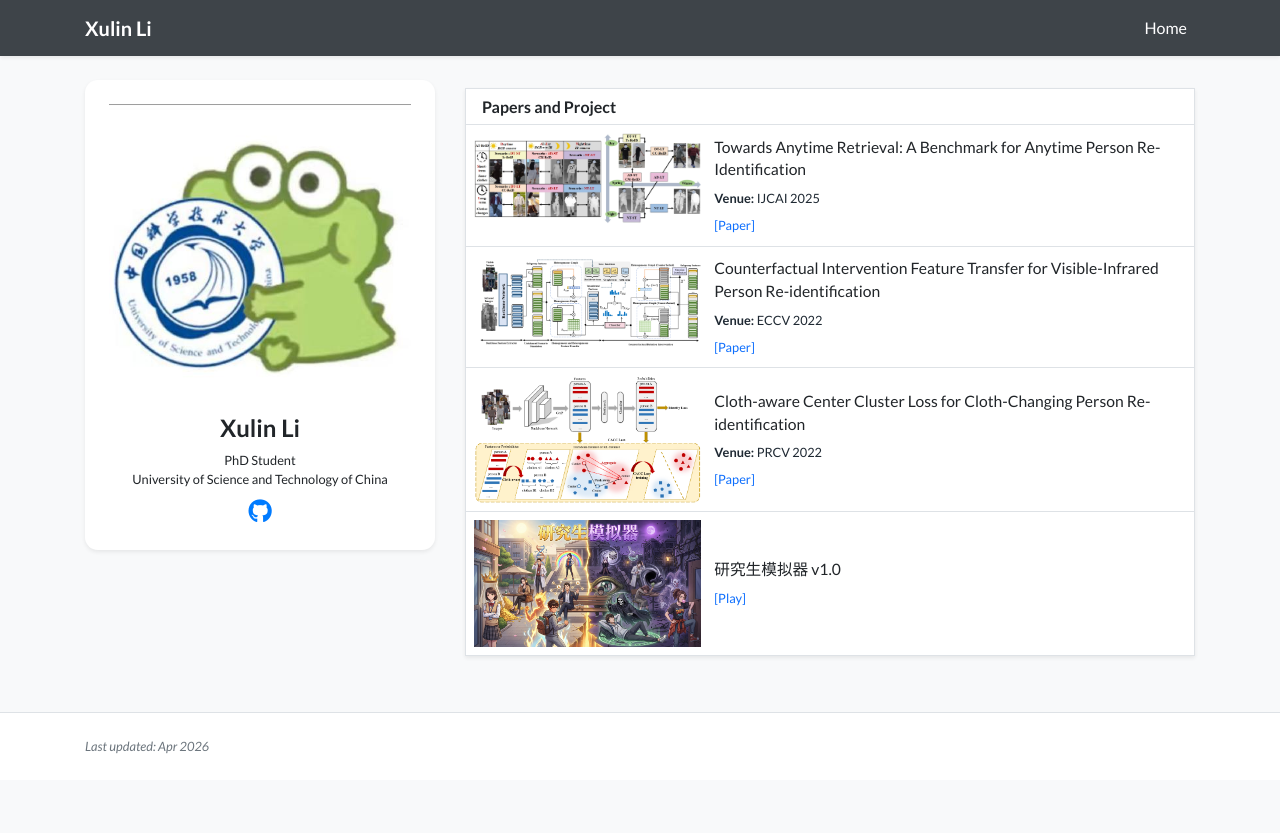
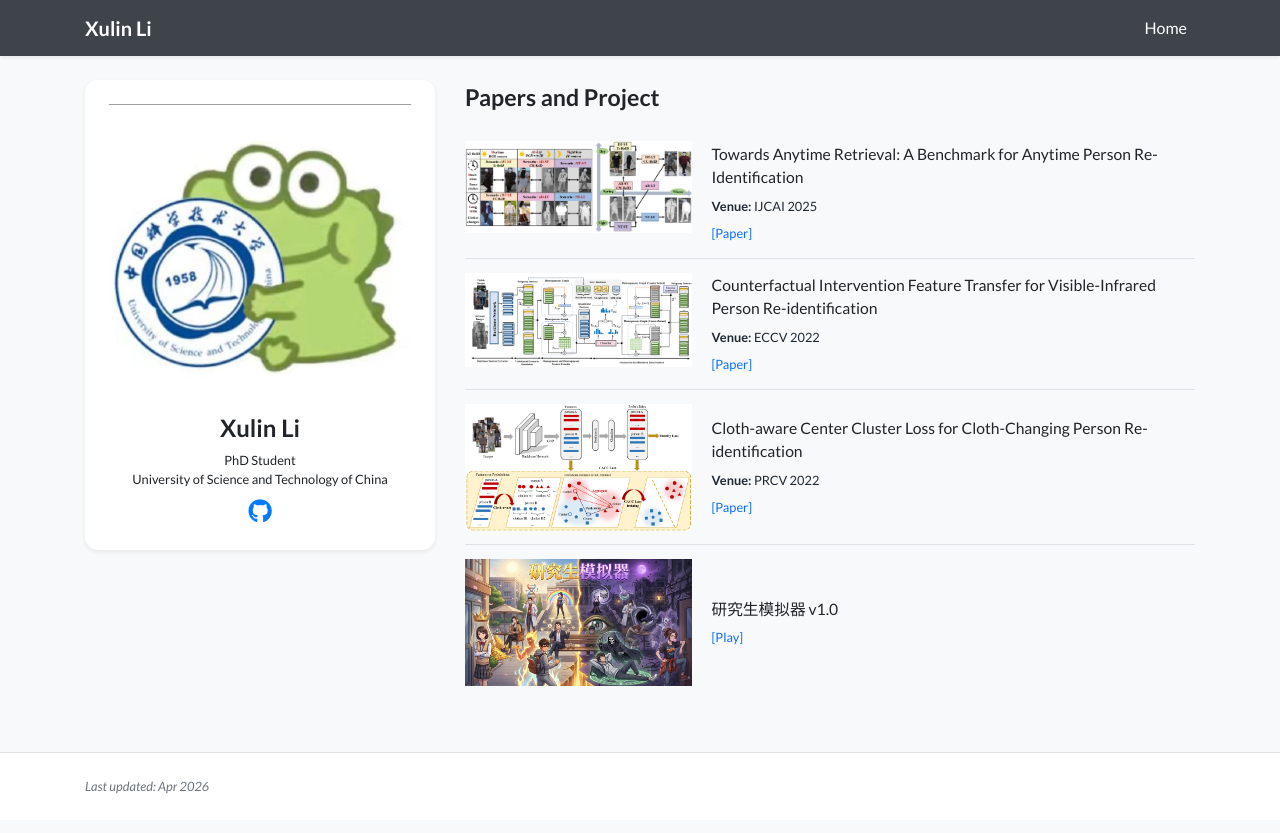
Before and after one commit to kw66/kw66.github.io, a Jekyll site: the page built from index.html, in a window 1280 px wide. Shown: the top 833 px of the page. Built offline with Jekyll 4.4.1, drawn with Linux system fonts in a browser that asks for light colours; nearby versions of some CDN libraries; a style sheet for code colours, icons or effects is not loaded.

Commit message:
Remove works section framing and keep plain list

```diff
--- a/_includes/widgets/featured_cards.html
+++ b/_includes/widgets/featured_cards.html
@@ -1,11 +1,9 @@
 {% assign items = include.items %}
-<div class="my-2 p-0 bg-white shadow-sm border featured-work-section">
-    <h6 class="border-bottom border-gray px-3 py-2 mb-0">
-        {{ include.title }}
-    </h6>
+<div class="featured-work-list my-1">
+    <h4 class="featured-work-list-title mb-3">{{ include.title }}</h4>
     {% for item in items %}
     <div class="row no-gutters featured-work-entry {% unless forloop.last %}border-bottom border-gray{% endunless %}">
-        <div class="col-lg-4 col-md-5 p-2">
+        <div class="col-lg-4 col-md-5 pr-md-3 pb-2 pb-md-0">
             <a class="featured-work-image-wrap" target="_blank" rel="noopener noreferrer" href="{{ item.link_url }}">
                 <img src="{{ item.image | relative_url }}" alt="{{ item.name }}" class="featured-work-image" loading="lazy">
             </a>
--- a/assets/css/global.css
+++ b/assets/css/global.css
@@ -90,20 +90,27 @@ div.lazy {
     font-family: Source Code Pro, monospace;
 }
 
-.featured-work-section {
-    border-radius: 0 !important;
+.featured-work-list {
+    background: transparent;
+}
+
+.featured-work-list-title {
+    font-size: 1.45rem;
+    font-weight: 700;
+    line-height: 1.2;
+    margin-top: 0.15rem;
 }
 
 .featured-work-entry {
     min-width: 0;
+    padding: 0.85rem 0;
 }
 
 .featured-work-image-wrap {
     display: block;
     width: 100%;
-    background: #ffffff;
+    background: transparent;
     padding: 0;
-    border-radius: 0 !important;
 }
 
 .featured-work-image {
@@ -113,7 +120,7 @@ div.lazy {
 }
 
 .featured-work-content {
-    padding: 0.65rem 0.95rem 0.65rem 0.35rem;
+    padding: 0.1rem 0 0.1rem 0.2rem;
     width: 100%;
 }
 
@@ -132,7 +139,11 @@ div.lazy {
 }
 
 @media (max-width: 767.98px) {
+    .featured-work-entry {
+        padding: 0.75rem 0;
+    }
+
     .featured-work-content {
-        padding: 0 0.85rem 0.85rem;
+        padding: 0.3rem 0 0.1rem;
     }
 }
```
